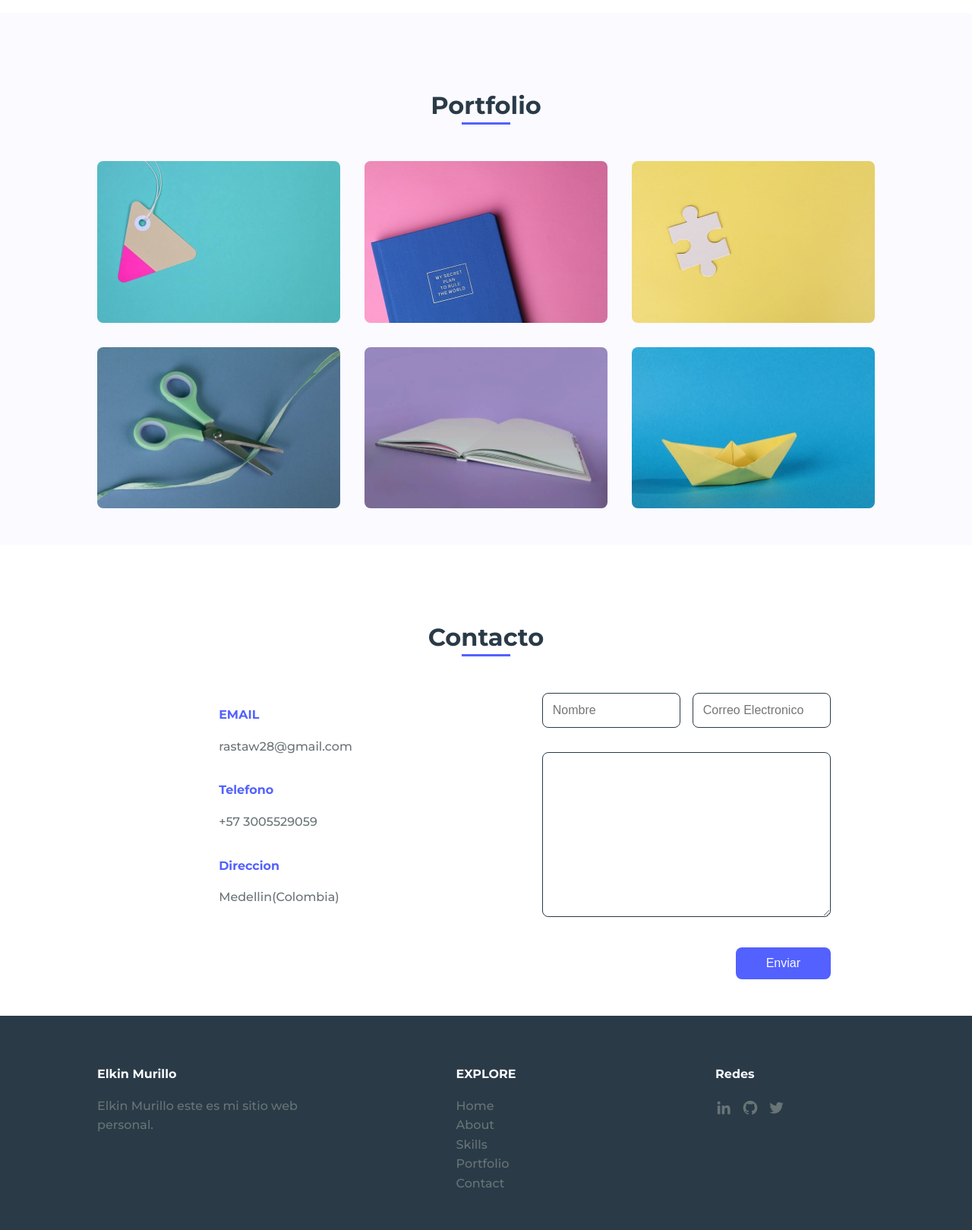
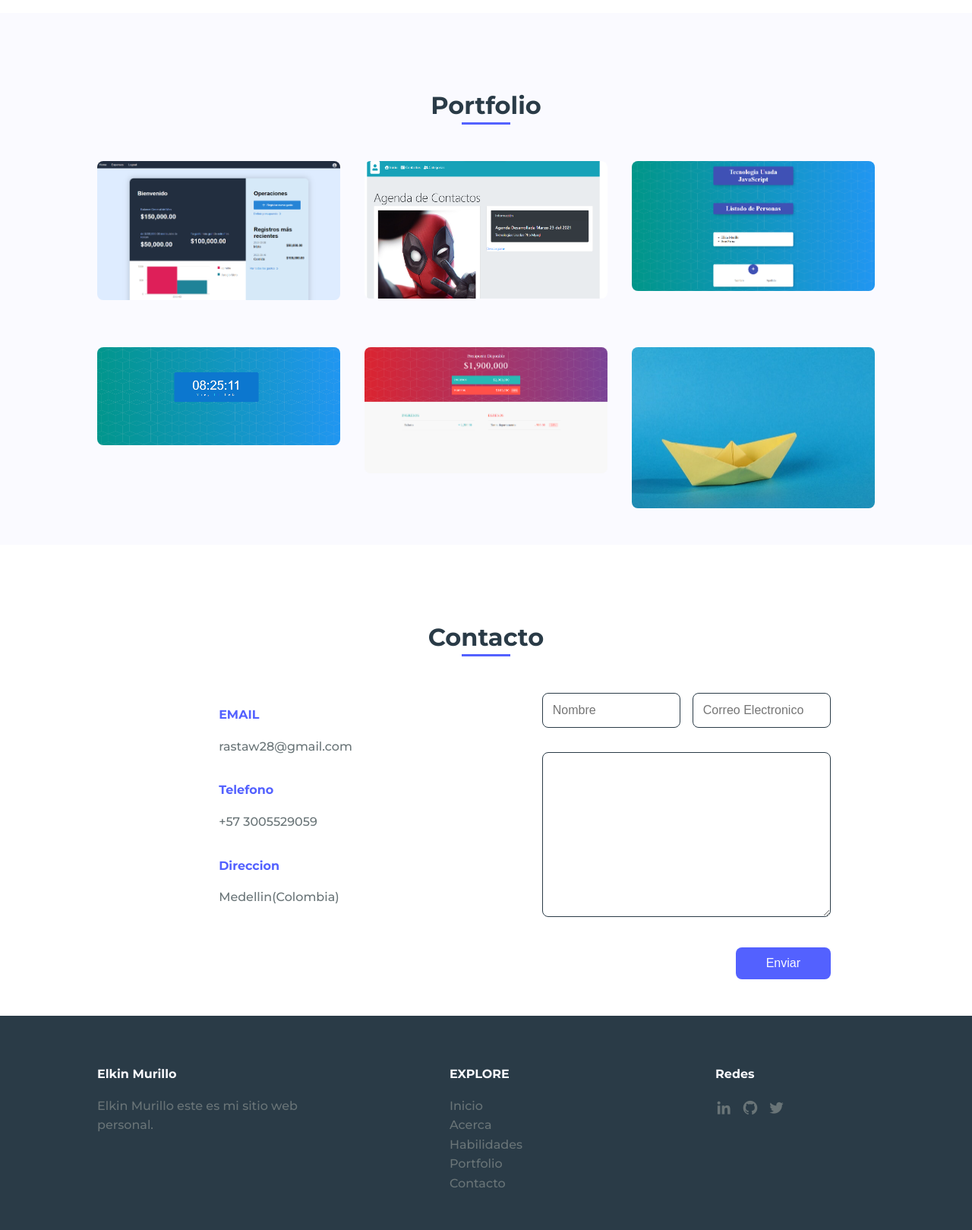
Before and after one commit to Rammsteinlion/Portafolio.github.io, a PHP site: page / in a window 1280 px wide. Shown: the part 1880-3499 px from the top of the page at 76% size. Run offline with PHP 8.4, Linux system fonts and the light colour scheme.

Commit message:
Cambio archivos

```diff
--- a/assets/css/style.css
+++ b/assets/css/style.css
@@ -226,9 +226,9 @@
     border-radius: 50%;
     overflow: hidden;
 }
-.about__img img{
+/*.about__img img{
     width: 100px;
-}
+}*/
 .about__subtitle{
     font-size: var(--h2-font-size);
     color: var(--first-color);
--- a/index.html
+++ b/index.html
@@ -68,6 +68,7 @@
                             <a href="https://www.linkedin.com/in/elkindev/" class="about__social-icon"><i class='bx bxl-linkedin' ></i></a>
                             <a href="https://github.com/Rammsteinlion" class="about__social-icon"><i class='bx bxl-github' ></i></a>
                             <a href="#" class="about__social-icon"><i class='bx bxl-dribbble' ></i></a>
+                            <a href="#" class="about__text">Hoja de vida</a>
                         </div>
                     </div>
                 </div>
@@ -109,38 +110,38 @@
 
                 <div class="portfolio__container bd-grid">
                     <div class="portfolio__img">
-                        <img src="assets/img/work1.jpg" alt="">
+                        <img src="imagenesProyectos/expense-app.png" alt="Aplicacion_gastos">
 
                         <div class="portfolio__link">
-                            <a href="#" class="portfolio__link-name">View details</a>
+                            <a href="https://github.com/Rammsteinlion/Aplicacion_Gastos.git" class="portfolio__link-name">Aplicacion de gastos</a>
                         </div>
                     </div>
                     <div class="portfolio__img">
-                        <img src="assets/img/work2.jpg" alt="">
+                        <img src="imagenesProyectos/Agenda.png" alt="Agenda_contactos">
 
                         <div class="portfolio__link">
-                            <a href="#" class="portfolio__link-name">View details</a>
+                            <a href="https://github.com/Rammsteinlion/Agenda_Contactos.git" class="portfolio__link-name">Agenda Contactos</a>
                         </div>
                     </div>
                     <div class="portfolio__img">
-                        <img src="assets/img/work3.jpg" alt="">
+                        <img src="imagenesProyectos/Listado_personas.png" alt="">
 
                         <div class="portfolio__link">
-                            <a href="#" class="portfolio__link-name">View details</a>
+                            <a href="https://rammsteinlion.github.io/ListadoPersonas.github.io/" class="portfolio__link-name">Listado Personas</a>
                         </div>
                     </div>
                     <div class="portfolio__img">
-                        <img src="assets/img/work4.jpg" alt="">
+                        <img src="imagenesProyectos/RelojDigital.png" alt="">
 
                         <div class="portfolio__link">
-                            <a href="#" class="portfolio__link-name">View details</a>
+                            <a href="https://rammsteinlion.github.io/RelojDitital.github.io/" class="portfolio__link-name">Reloj Digital</a>
                         </div>
                     </div>
                     <div class="portfolio__img">
-                        <img src="assets/img/work5.jpg" alt="">
+                        <img src="imagenesProyectos/presupuesto.png" alt="">
 
                         <div class="portfolio__link">
-                            <a href="#" class="portfolio__link-name">View details</a>
+                            <a href="https://rammsteinlion.github.io/AppPresupuesto.github.io/" class="portfolio__link-name">App Presupuesto</a>
                         </div>
                     </div>
                     <div class="portfolio__img">
@@ -194,11 +195,11 @@
                 <div class="footer__data">
                     <h2 class="footer__title">EXPLORE</h2>
                     <ul>
-                        <li><a href="#home" class="footer__link">Home</a></li>
-                        <li><a href="#about" class="footer__link">About</a></li>
-                        <li><a href="#skills" class="footer__link">Skills</a></li>
+                        <li><a href="#home" class="footer__link">Inicio</a></li>
+                        <li><a href="#about" class="footer__link">Acerca</a></li>
+                        <li><a href="#skills" class="footer__link">Habilidades</a></li>
                         <li><a href="#portfolio" class="footer__link">Portfolio</a></li>
-                        <li><a href="#Contact" class="footer__link">Contact</a></li>
+                        <li><a href="#Contact" class="footer__link">Contacto</a></li>
                     </ul>
                 </div>
 
```
Also changed, not shown: imagenesProyectos/Agenda.png (added), imagenesProyectos/Listado_personas.png (added), imagenesProyectos/RelojDigital.png (added), imagenesProyectos/expense-app.png (added), imagenesProyectos/presupuesto.png (added).
